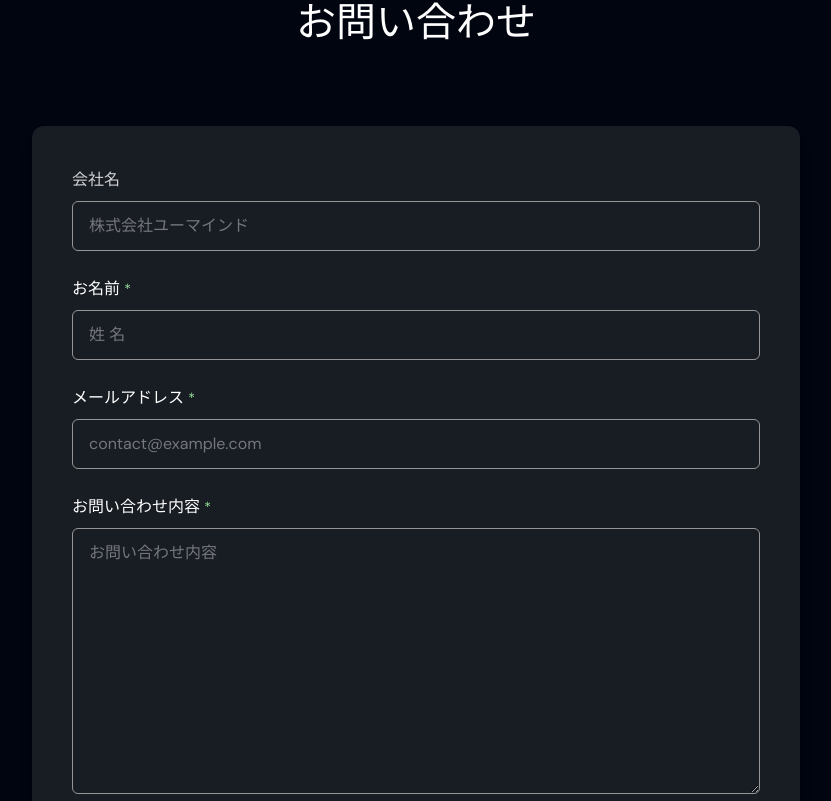
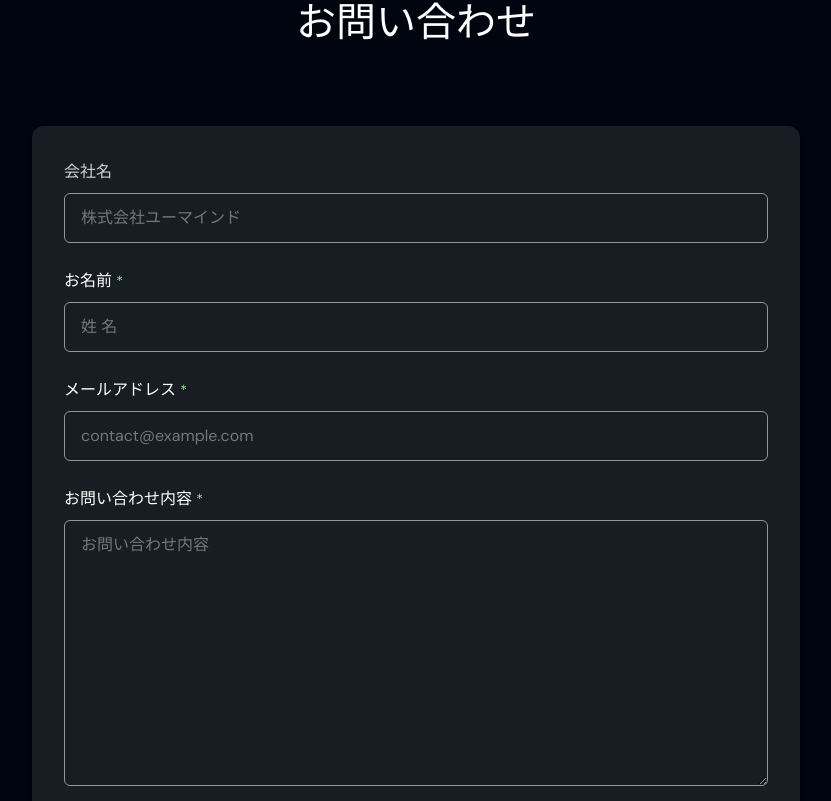
Before and after one commit to youmind-jp/corporate-front, a Next.js app: page / in a window 1280 px wide. Shown: the part 5499-6300 px from the top of the page, without its empty margins (224-1055 px from the left). Built offline with nearby package versions, Linux system fonts and the light colour scheme.

Commit message:
「お問い合わせ」余白調整

```diff
--- a/src/components/Home/Contact/index.tsx
+++ b/src/components/Home/Contact/index.tsx
@@ -87,7 +87,7 @@ const Contact = () => {
         transition={{ duration: 0.6 }}
       >
         <div className="container mx-auto lg:max-w-screen-xl px-4">
-          <div className="bg-dark_grey bg-opacity-80 rounded-xl p-10 shadow-lg w-full max-w-3xl mx-auto">
+          <div className="bg-dark_grey bg-opacity-80 rounded-xl p-4 sm:p-8 shadow-lg w-full max-w-3xl mx-auto">
             <form
               ref={formRef}
               onSubmit={handleSubmit}
```
